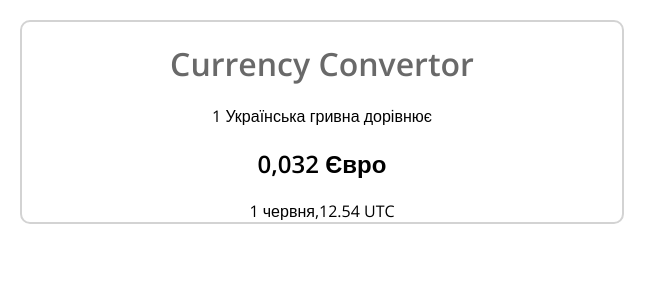
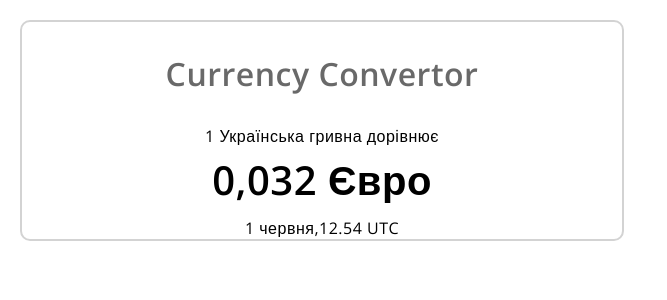
Before and after one commit to yuliialiuta/currency-converter-app, an Angular app: page / in a window 1280 px wide. Shown: the top 300 px of the page, without its empty margins (0-667 px from the left). Built offline with nearby package versions, Linux system fonts and the light colour scheme.

Commit message:
add css to header

```diff
--- a/src/app/app.component.css
+++ b/src/app/app.component.css
@@ -1,5 +1,5 @@
 h1 {
   text-align: center;
-  margin: 20px 0;
+  margin: 30px 0 0;
   color: dimgray;
 }
--- a/src/app/header/header.component.css
+++ b/src/app/header/header.component.css
@@ -0,0 +1,12 @@
+.header .text {
+  margin: 30px 0 0;
+}
+
+.header .current-amount {
+  font-size: 40px;
+  margin: 5px 0 0;
+}
+
+.header .current-date {
+  margin: 10px 0 0;
+}
--- a/src/app/header/header.component.html
+++ b/src/app/header/header.component.html
@@ -1,5 +1,5 @@
 <div class="header">
-  <p>{{ header.text }}</p>
-  <h2>{{ header.currency }}</h2>
-  <div>{{ header.date }}{{ header.time }}</div>
+  <p class="text">{{ header.text }}</p>
+  <h2 class="current-amount">{{ header.currency }}</h2>
+  <div class="current-date">{{ header.date }}{{ header.time }}</div>
 </div>
--- a/src/styles.css
+++ b/src/styles.css
@@ -1,6 +1,7 @@
 /* You can add global styles to this file, and also import other style files */
 * {
   font-family: "Open Sans", sans-serif;
+  letter-spacing: 0.5px;
 }
 
 body {
```
